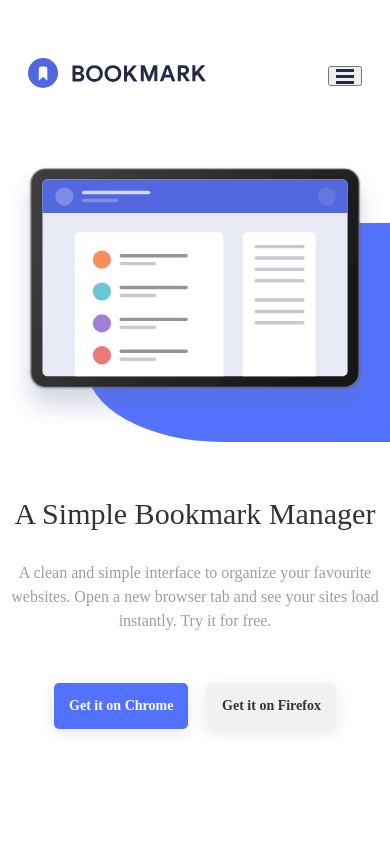
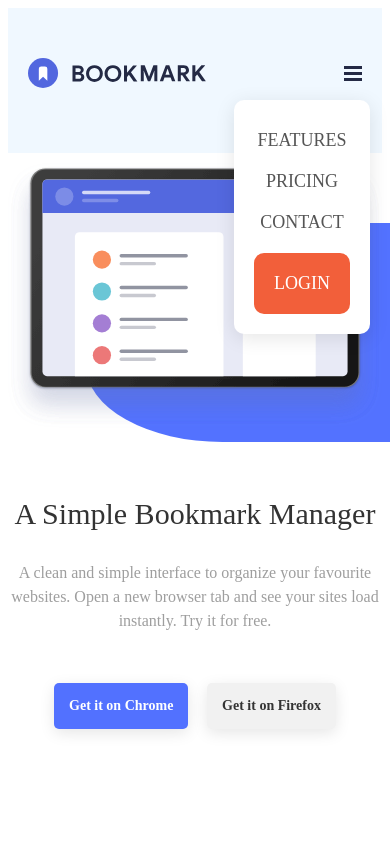
Before and after one commit to Arnau-66/S5-Bookmark--Landing-Angular, an Angular app: page / in a window 390 px wide. Both pictures are taken after a click on the button "Open menu". Shown: the top 844 px of the page. Built offline with nearby package versions, Linux system fonts and the light colour scheme.

Commit message:
toggle menu added on hamburguer icon

```diff
--- a/src/app/components/navbar/navbar.css
+++ b/src/app/components/navbar/navbar.css
@@ -5,6 +5,7 @@
   display: flex;
   justify-content: space-between;
   align-items: center;
+  background-color: aliceblue;
 }
 
 .navbar-brand {
@@ -21,6 +22,11 @@
 
 .hamburger-menu {
   display: none;
+  background: none;
+  border: none;
+  padding: 0;
+  margin: 0;
+  cursor: pointer;
 }
 
 .navbar-links a {
@@ -44,6 +50,37 @@
   box-shadow: 0px 4px 20px rgba(0, 0, 0, 0.15);
 }
 
+.navbar-links-mobile {
+  display: none;
+  flex-direction: column;
+  background: white;
+  position: absolute;
+  top: 100px;
+  right: 20px;
+  padding: 20px;
+  box-shadow: 0 4px 20px rgba(0,0,0,0.1);
+  z-index: 1000;
+  border-radius: 10px;
+}
+
+.navbar-links-mobile a {
+  text-decoration: none;
+  color: #555;
+  font-size: 18px;
+  font-weight: 500;
+  text-transform: uppercase;
+  padding: 10px 0;
+}
+
+.navbar-links-mobile a.login-button {
+  background: #f25f3a;
+  color: white;
+  padding: 20px;
+  border-radius: 10px;
+  margin-top: 10px;
+  text-align: center;
+}
+
 @media (max-width: 1200px){
 
       .navbar-links {
@@ -53,6 +90,10 @@
   .hamburger-menu {
     display: flex;
     height: 20px;
+  }
+
+    .navbar-links-mobile {
+    display: flex;
   }
 }
 
--- a/src/app/components/navbar/navbar.html
+++ b/src/app/components/navbar/navbar.html
@@ -5,14 +5,21 @@
             </a>
         </div>
 
-        <button class="hamburger-menu" aria-label="Open menu">
+        <button class="hamburger-menu" aria-label="Open menu" (click)="toggleMenu()">
             <img src="assets/img/icon-hamburger.svg" alt="Menu icon" class="menu">
         </button>
 
         <div class="navbar-links">
-          <a href="#!">Features</a>
-          <a href="#!">Pricing</a>
-          <a href="#!">Contact</a>
-          <a href="#!" class="login-button">Login</a>
+          <a href="#">Features</a>
+          <a href="#">Pricing</a>
+          <a href="#">Contact</a>
+          <a href="#" class="login-button">Login</a>
+        </div>
+
+        <div class="navbar-links-mobile" *ngIf="isMenuOpen">
+            <a href="#">Features</a>
+            <a href="#">Pricing</a>
+            <a href="#">Contact</a>
+            <a href="#" class="login-button">Login</a>
         </div>
 </nav>
--- a/src/app/components/navbar/navbar.ts
+++ b/src/app/components/navbar/navbar.ts
@@ -1,11 +1,18 @@
 import { Component } from '@angular/core';
+import { CommonModule } from '@angular/common';
+
 
 @Component({
   selector: 'app-navbar',
-  imports: [],
+  imports: [CommonModule],
   templateUrl: './navbar.html',
-  styleUrl: './navbar.css'
+  styleUrl: './navbar.css',
+  standalone: true,
 })
 export class Navbar {
+  isMenuOpen: boolean = false;
 
+  toggleMenu(): void{
+    this.isMenuOpen = !this.isMenuOpen;
+  }
 }
--- a/src/index.html
+++ b/src/index.html
@@ -2,7 +2,7 @@
 <html lang="en">
 <head>
   <meta charset="utf-8">
-  <title>Sprint5Angular</title>
+  <title>BOOKMARK</title>
   <base href="/">
   <meta name="viewport" content="width=device-width, initial-scale=1">
   <link rel="icon" type="image/x-icon" href="favicon.ico">
```
